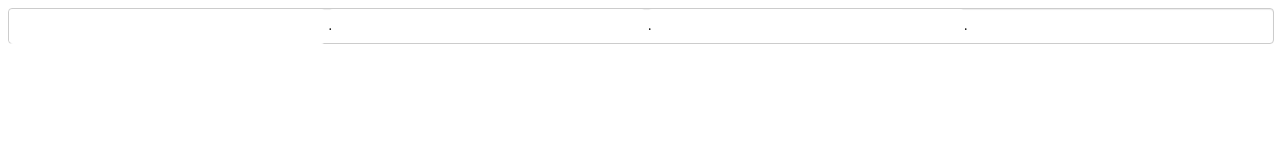
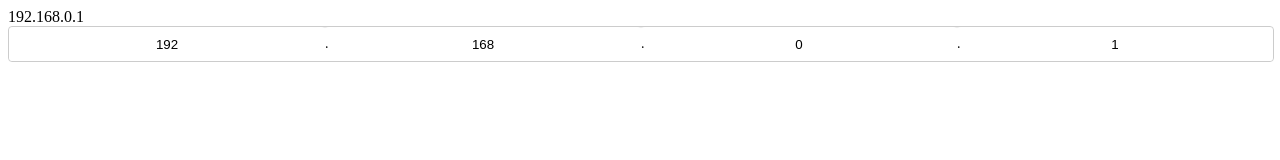
Before and after one commit to mario-mui/angulaIpInput, a website: page demo.html in a window 1280 px wide. Drawn offline with nearby package versions, Linux system fonts and the light colour scheme.

Commit message:
fix ngIpv4

```diff
--- /dev/null
+++ b/app.js
@@ -0,0 +1,3 @@
+angular.module('app',['ng-ip-input']).controller('ctl',function($scope){
+  $scope.ipValue = '192.168.0.1';
+});
--- a/bower.json
+++ b/bower.json
@@ -1,5 +1,5 @@
 {
-  "name": "angular-ip-input",
+  "name": "ngIpv4",
   "version": "0.0.0",
   "authors": [
     "mario ma <mario.ma@trantect.com>"
--- a/demo.html
+++ b/demo.html
@@ -5,16 +5,11 @@
   <title>Ip input</title>
   <link href="./src/css/ip_input.css" rel="stylesheet" type="text/css">
 </head>
-<body>
-  <div class="ip-input">
-  <input type="text" class="ip-cell" />
-  <label class="ip-dot">.</label>
-  <input type="text" class="ip-cell" />
-  <label class="ip-dot">.</label>
-  <input type="text" class="ip-cell" />
-  <label class="ip-dot">.</label>
-  <input type="text" class="ip-cell" />
-  </div>
+<body ng-app="app" ng-controller="ctl">
+  {{ipValue}}
+  <ng-ipv4 ip-value="ipValue" input-css="'bootstrap'"></ng-ipv4>
 </body>
 <script src="./bower_components/angular/angular.js"></script>
+<script src="./src/js/ip_input.js"></script>
+<script src="app.js"></script>
 </html>
--- a/src/css/ip_input.css
+++ b/src/css/ip_input.css
@@ -15,6 +15,7 @@
 }
 
 .ip-input > .ip-cell  {
+    float: left;
     border-radius: 4px;
     height: 100%;
     width: 25%;
--- a/src/js/ip_input.js
+++ b/src/js/ip_input.js
@@ -1,4 +1,4 @@
-angular.module('ipv4-input-directive', []).directive('gkIpv4Input', function() {
+angular.module('ng-ip-input', []).directive('ngIpv4', function() {
     var backup = function(value) {
         var input = this;
         if (index !== undefined) {
@@ -42,6 +42,14 @@ angular.module('ipv4-input-directive', []).directive('gkIpv4Input', function() {
         return str;
     };
 
+    var setCurIpStr = function(cells,value){
+        var cellValues = value.split('.');
+        for(var i=0;i<cellValues.length;i++){
+            console.log(cells[i]);
+            cells[i].value = cellValues[i];
+        }
+    };
+
     // function for text input cell
     var getCursorPosition = function() {
         var cell = this;
@@ -64,10 +72,7 @@ angular.module('ipv4-input-directive', []).directive('gkIpv4Input', function() {
         var input = angular.element(element.find('div'));
         var cells = element.find('input');
         var prevValue = '';
-
-        if (attrs.rwd !== undefined)
-            input.toggleClass('rwd', true);
-
+        setCurIpStr(cells,scope.ipValue);
         scope.$watch(attrs.value, function(value) {
             scope[attrs.valid] = isValidIPStr(value); // set valid bool
 
@@ -91,7 +96,7 @@ angular.module('ipv4-input-directive', []).directive('gkIpv4Input', function() {
         Array.prototype.forEach.call(cells, function(cell, index) {
             angular.element(cell).on('keydown', function(e) {
                 if(e.keyCode >= 48 && e.keyCode <= 57 || e.keyCode >= 96 && e.keyCode <= 105) { // numbers
-                    prevValue = scope[attrs.value];
+                    prevValue = scope.ipValue;
                 } else if(e.keyCode == 37 || e.keyCode == 39) { //left key. right key
                     if (e.keyCode == 37 && getCursorPosition.call(cell) === 0) {
                         selectCell.call(input, index - 1);
@@ -113,21 +118,21 @@ angular.module('ipv4-input-directive', []).directive('gkIpv4Input', function() {
                 if (e.keyCode >= 48 && e.keyCode <= 57 || e.keyCode >= 96 && e.keyCode <= 105) {
                     var val = angular.element(this).val();
                     var num = Number(val);
-
+                    console.log(prevValue);
                     if (num > 255) {
                         revert(cells, prevValue);
                     } else if (val.length > 1 && val[0] === "0") {
                         revert(cells, prevValue);
                     } else if (val.length === 3) {
-                        scope[attrs.value] = getCurIPStr(cells);
+                        scope.ipValue = getCurIPStr(cells);
                         scope.$apply();
                         selectCell.call(input, index + 1)
                     } else {
-                        scope[attrs.value] = getCurIPStr(cells);
+                        scope.ipValue = getCurIPStr(cells);
                         scope.$apply();
                     }
                 } else if (e.keyCode == 8 || e.keyCode == 46) {
-                    scope[attrs.value] = getCurIPStr(cells);
+                    scope.ipValue = getCurIPStr(cells);
                     scope.$apply();
                 }
             });
@@ -136,15 +141,19 @@ angular.module('ipv4-input-directive', []).directive('gkIpv4Input', function() {
 
     return {
         restrict: 'E',
+        scope:{
+            ipValue:"=",
+            inputCss:"="
+        },
         template:
-        '<div class="ipv4-input">' +
-        '<input type="text" class="ipv4-cell" />' +
-        '<label class="ipv4-dot">.</label>' +
-        '<input type="text" class="ipv4-cell" />' +
-        '<label class="ipv4-dot">.</label>' +
-        '<input type="text" class="ipv4-cell" />' +
-        '<label class="ipv4-dot">.</label>' +
-        '<input type="text" class="ipv4-cell" />' +
+        '<div class="ip-input" ng-class="inputCss">' +
+        '<input type="text" class="ip-cell" />' +
+        '<label class="ip-dot">.</label>' +
+        '<input type="text" class="ip-cell" />' +
+        '<label class="ip-dot">.</label>' +
+        '<input type="text" class="ip-cell" />' +
+        '<label class="ip-dot">.</label>' +
+        '<input type="text" class="ip-cell" />' +
         '</div>',
         link: link
     };
```
